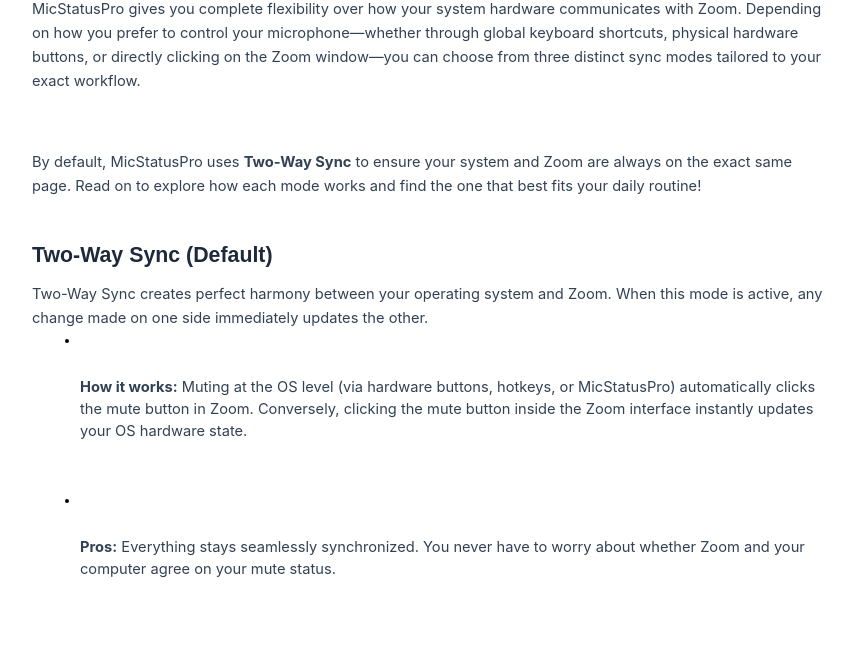
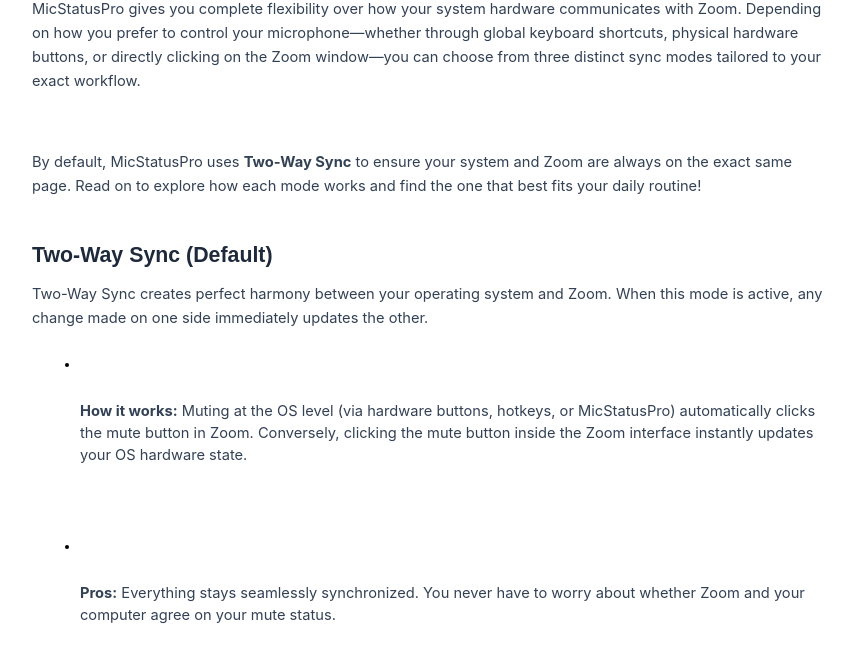
Before and after one commit to KnewKnowWare/MicStatusPro-Website, a plain HTML site: page public/docs/zoom-sync-modes.html in a window 1280 px wide. Shown: the part 122-778 px from the top of the page, without its empty margins (208-1061 px from the left). Drawn offline with Linux system fonts and the light colour scheme.

Commit message:
Update zoom-sync-modes.html
formatting

```diff
--- a/public/docs/zoom-sync-modes.html
+++ b/public/docs/zoom-sync-modes.html
@@ -20,16 +20,16 @@
     </style>
 </head>
 <body>
-
 <p dir="ltr" style="line-height:1.2;margin-top:24pt;margin-bottom:6pt;"><span style="font-size:24pt;font-family:Outfit,sans-serif;color:#0f172a;background-color:transparent;font-weight:700;font-style:normal;font-variant:normal;text-decoration:none;vertical-align:baseline;white-space:pre;white-space:pre-wrap;">Understanding Zoom Sync Modes in MicStatusPro</span></p>
 <p dir="ltr" style="line-height:1.5;margin-top:0pt;margin-bottom:0pt;"><span style="font-size:11pt;font-family:Inter,sans-serif;color:#334155;background-color:transparent;font-weight:400;font-style:normal;font-variant:normal;text-decoration:none;vertical-align:baseline;white-space:pre;white-space:pre-wrap;">MicStatusPro gives you complete flexibility over how your system hardware communicates with Zoom. Depending on how you prefer to control your microphone&mdash;whether through global keyboard shortcuts, physical hardware buttons, or directly clicking on the Zoom window&mdash;you can choose from three distinct sync modes tailored to your exact workflow.</span></p>
 <p><br></p>
 <p dir="ltr" style="line-height:1.5;margin-top:0pt;margin-bottom:0pt;"><span style="font-size:11pt;font-family:Inter,sans-serif;color:#334155;background-color:transparent;font-weight:400;font-style:normal;font-variant:normal;text-decoration:none;vertical-align:baseline;white-space:pre;white-space:pre-wrap;">By default, MicStatusPro uses&nbsp;</span><span style="font-size:11pt;font-family:Inter,sans-serif;color:#334155;background-color:transparent;font-weight:700;font-style:normal;font-variant:normal;text-decoration:none;vertical-align:baseline;white-space:pre;white-space:pre-wrap;">Two-Way Sync</span><span style="font-size:11pt;font-family:Inter,sans-serif;color:#334155;background-color:transparent;font-weight:400;font-style:normal;font-variant:normal;text-decoration:none;vertical-align:baseline;white-space:pre;white-space:pre-wrap;">&nbsp;to ensure your system and Zoom are always on the exact same page. Read on to explore how each mode works and find the one that best fits your daily routine!</span></p>
 <h1 dir="ltr" style="line-height:1.38;margin-top:24pt;margin-bottom:6pt;"><span style="font-size:16pt;font-family:Outfit,sans-serif;color:#1e293b;background-color:transparent;font-weight:700;font-style:normal;font-variant:normal;text-decoration:none;vertical-align:baseline;white-space:pre;white-space:pre-wrap;">Two-Way Sync (Default)</span></h1>
 <p dir="ltr" style="line-height:1.5;margin-top:0pt;margin-bottom:0pt;"><span style="font-size:11pt;font-family:Inter,sans-serif;color:#334155;background-color:transparent;font-weight:400;font-style:normal;font-variant:normal;text-decoration:none;vertical-align:baseline;white-space:pre;white-space:pre-wrap;">Two-Way Sync creates perfect harmony between your operating system and Zoom. When this mode is active, any change made on one side immediately updates the other.</span></p>
+<p dir="ltr" style="line-height:1.5;margin-top:0pt;margin-bottom:0pt;" role="presentation"><span style="font-size:11pt;font-family:Inter,sans-serif;color:#334155;background-color:transparent;font-weight:700;font-style:normal;font-variant:normal;text-decoration:none;vertical-align:baseline;white-space:pre;white-space:pre-wrap;"><br></span></p>
 <ul style="margin-top:0;margin-bottom:0;padding-inline-start:48px;">
     <li dir="ltr" style="list-style-type:disc;font-size:11pt;font-family:Arial,sans-serif;color:#000000;background-color:transparent;font-weight:400;font-style:normal;font-variant:normal;text-decoration:none;vertical-align:baseline;white-space:pre;" aria-level="1">
-        <p dir="ltr" style="line-height:1.5;margin-top:0pt;margin-bottom:0pt;" role="presentation"><span style="font-size:11pt;font-family:Inter,sans-serif;color:#334155;background-color:transparent;font-weight:700;font-style:normal;font-variant:normal;text-decoration:none;vertical-align:baseline;white-space:pre;white-space:pre-wrap;">How it works:</span><span style="font-size:11pt;font-family:Inter,sans-serif;color:#334155;background-color:transparent;font-weight:400;font-style:normal;font-variant:normal;text-decoration:none;vertical-align:baseline;white-space:pre;white-space:pre-wrap;">&nbsp;Muting at the OS level (via hardware buttons, hotkeys, or MicStatusPro) automatically clicks the mute button in Zoom. Conversely, clicking the mute button inside the Zoom interface instantly updates your OS hardware state.</span></p>
+        <p dir="ltr" style="line-height:1.5;margin-top:0pt;margin-bottom:0pt;" role="presentation"><span style="font-size:11pt;font-family:Inter,sans-serif;color:#334155;background-color:transparent;font-weight:700;font-style:normal;font-variant:normal;text-decoration:none;vertical-align:baseline;white-space:pre;white-space:pre-wrap;"><span style="font-size:11pt;font-family:Inter,sans-serif;color:#334155;background-color:transparent;font-weight:700;font-style:normal;font-variant:normal;text-decoration:none;vertical-align:baseline;white-space:pre;white-space:pre-wrap;">How it works:</span><span style="font-size:11pt;font-family:Inter,sans-serif;color:#334155;background-color:transparent;font-weight:400;font-style:normal;font-variant:normal;text-decoration:none;vertical-align:baseline;white-space:pre;white-space:pre-wrap;"> Muting at the OS level (via hardware buttons, hotkeys, or MicStatusPro) automatically clicks the mute button in Zoom. Conversely, clicking the mute button inside the Zoom interface instantly updates your OS hardware state.</span><br><br></span></p>
     </li>
     <li dir="ltr" style="list-style-type:disc;font-size:11pt;font-family:Arial,sans-serif;color:#000000;background-color:transparent;font-weight:400;font-style:normal;font-variant:normal;text-decoration:none;vertical-align:baseline;white-space:pre;" aria-level="1">
         <p dir="ltr" style="line-height:1.5;margin-top:0pt;margin-bottom:0pt;" role="presentation"><span style="font-size:11pt;font-family:Inter,sans-serif;color:#334155;background-color:transparent;font-weight:700;font-style:normal;font-variant:normal;text-decoration:none;vertical-align:baseline;white-space:pre;white-space:pre-wrap;">Pros:</span><span style="font-size:11pt;font-family:Inter,sans-serif;color:#334155;background-color:transparent;font-weight:400;font-style:normal;font-variant:normal;text-decoration:none;vertical-align:baseline;white-space:pre;white-space:pre-wrap;">&nbsp;Everything stays seamlessly synchronized. You never have to worry about whether Zoom and your computer agree on your mute status.</span></p>
@@ -62,7 +62,7 @@
     </li>
 </ul>
 <h1 dir="ltr" style="line-height:1.38;margin-top:24pt;margin-bottom:6pt;"><span style="font-size:16pt;font-family:Outfit,sans-serif;color:#1e293b;background-color:transparent;font-weight:700;font-style:normal;font-variant:normal;text-decoration:none;vertical-align:baseline;white-space:pre;white-space:pre-wrap;">Quick Comparison</span></h1>
-<div dir="ltr" style="margin-left:0pt;" align="left">&nbsp;&nbsp;&nbsp;<table style="border-width: medium; border-style: none; border-color: currentcolor; border-image: none; border-collapse: collapse; width: 100%;" class="fr-table-selection-hover">
+<div dir="ltr" style="margin-left:0pt;" align="left">&nbsp;&nbsp;&nbsp;<table style="border-width: medium; border-style: none; border-color: currentcolor; border-image: none; border-collapse: collapse; width: 100%;">
         <colgroup>
             <col width="233">
         </colgroup>
```
